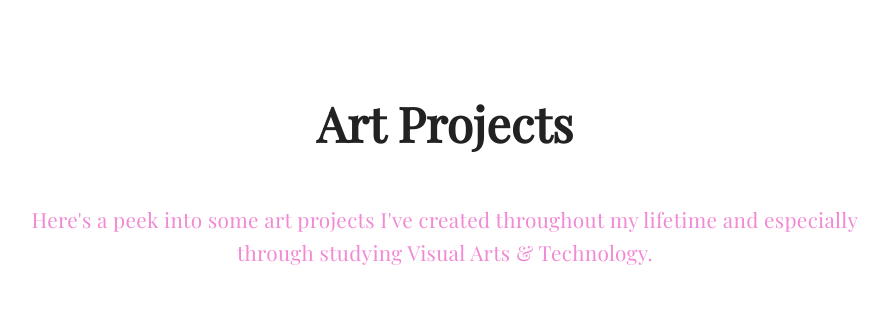
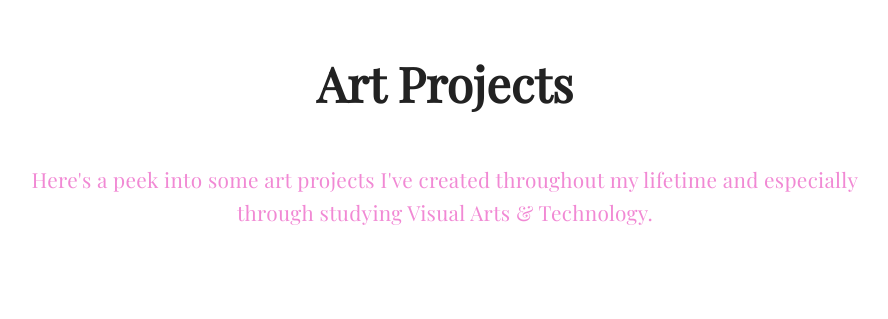
Before and after one commit to moyosolao/moya-site, a plain HTML site: page art.html in a window 1280 px wide. Shown: the part 148-467 px from the top of the page, without its empty margins (195-1083 px from the left). Drawn offline with nearby package versions, Linux system fonts and the light colour scheme.

Commit message:
css format fix

```diff
--- a/style.css
+++ b/style.css
@@ -1,14 +1,15 @@
-*
-  body, h1, h2, h3, h4, h5, h6, p, a {
+/* Reset and base styles */
+* {
+  margin: 0;
+  padding: 0;
+  box-sizing: border-box;
+}
+
+body, h1, h2, h3, h4, h5, h6, p, a {
   font-family: 'Playfair Display', serif;
   letter-spacing: 0.3px;
-  }
+}
 
-  {
-    margin: 0;
-    padding: 0;
-    box-sizing: border-box;
-  }
 
   body, html {
     height: 100%;
```
